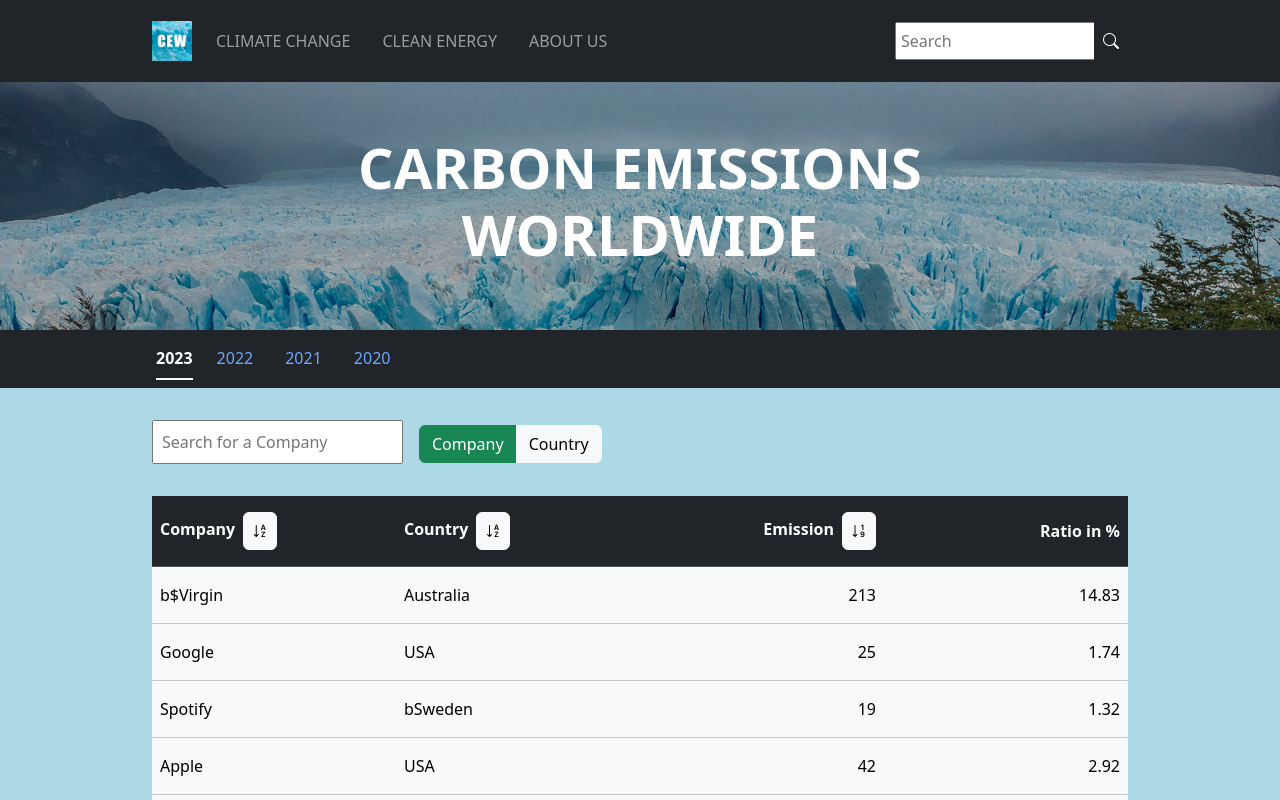
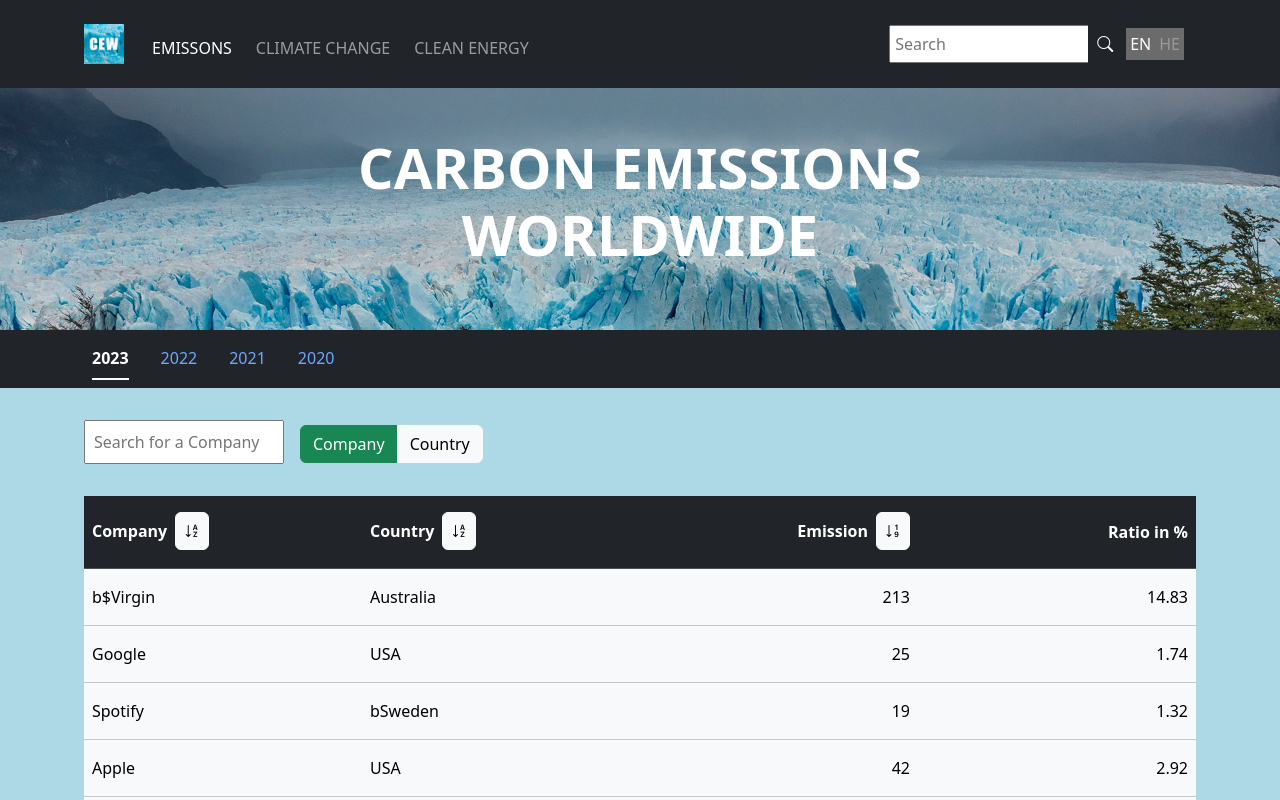
Before and after one commit to insect2510/IWPA01, a plain HTML site: page index.html in a window 1280 px wide. Shown: the top 800 px of the page. Drawn offline with nearby package versions, Linux system fonts and the light colour scheme.

Commit message:
Sprachwaehler eingebaut

```diff
--- a/carbon.css
+++ b/carbon.css
@@ -7,7 +7,7 @@ html {
 /* The hero image */
 .hero-image {
   /* Use "linear-gradient" to add a darken background effect to the image. This will make the text easier to read */
-  background-image: linear-gradient(rgba(0, 0, 0, 0.2), rgba(0, 0, 0, 0.3)), url("img/carbon-hero.jpg");
+  background-image: linear-gradient(rgba(0, 0, 0, 0.2), rgba(0, 0, 0, 0.1)), url("img/carbon-hero.jpg");
 
   /* Set a specific height */
   height: 250px;
--- a/carbon.js
+++ b/carbon.js
@@ -2,11 +2,13 @@
 let arrowCss = ["bi bi-sort-alpha-down", "bi bi-sort-alpha-up-alt", "bi bi-sort-numeric-down", "bi bi-sort-numeric-up-alt"];
 let arrow = [arrowCss[0], arrowCss[0], arrowCss[2]];
 let btnActiveCss = "btn btn-success", btnInactiveCss = "btn btn-light";
-let buttonColor = [btnInactiveCss, btnInactiveCss, btnInactiveCss];
+let iconColor = [btnInactiveCss, btnInactiveCss, btnInactiveCss];
 let filterButtonColor = [btnActiveCss, btnInactiveCss];
-let dir = 0, column = 0, totalEmission, myArr, myArrLenght, ratioText, ratioNumber, tableLenght;
+let dir = 0, column = 0, totalEmission, myArr, myArrLenght, tableLenght;
 let tableHead = ["Company", "Country", "Emission", "Ratio in %"];
 let searchFor = tableHead[0];
+let htmlFilter = "";
+let htmlTable = "";
 
 writeHtmlFilter();
 
@@ -74,57 +76,55 @@ function isEmissionNumber(myArr) {
 
 // HTML für Filter erzeugen
 function writeHtmlFilter() {
-  let text1 = "";
   // erzeugt Filter Button
-  text1 += "<input class='me-3 p-2 mb-3' type='text' id='myFilter' onkeyup='myFilter(" + column + ")' placeholder='Search for a " + searchFor + "' title='Type in a " + searchFor + "'>";
-  text1 += "<div class='btn-group me-3'>";
+ htmlFilter = "<input style='max-width: 200px;' class='me-3 p-2 mb-3' type='text' id='myFilter' onkeyup='myFilter(" + column + ")' placeholder='Search for a " + searchFor + "' title='Type in a " + searchFor + "'>";
+ htmlFilter += "<div class='btn-group me-0'>";
   for (h = 0; h < (tableHead.length - 2); h++) {
-    text1 += "<button type='button' class='" + filterButtonColor[h] + "' onclick='changeFilterButton(" + h + ")'>" + tableHead[h];
-    text1 += "</button>";
+   htmlFilter += "<button type='button' class='" + filterButtonColor[h] + "' onclick='changeFilterButton(" + h + ")'>" + tableHead[h];
+   htmlFilter += "</button>";
   }
-  text1 += "</div>";
-  document.getElementById("jsFilter").innerHTML = text1;
+ htmlFilter += "</div>";
+  document.getElementById("jsFilter").innerHTML = htmlFilter;
 }
 
 // HTML für Tabelle aus Array erzeugen
 function writeHtmlTable(myArr) {
   let x = 0;
-  let text2 = "";
 
   // Tabelle anlegen
-  text2 += "<table class='table table-hover table-light' id='javaTable'>";
-  text2 += "<tr class='table-dark'>";
+  htmlTable = "<table class='table table-hover table-light' id='javaTable'>";
+  htmlTable += "<tr class='table-dark'>";
 
   // Tabellenkopf erzeugen
   for (x = 0; x < tableHead.length - 1; x++) {
-    text2 += "<th class='px-2 py-3 align-top w-25";
+    htmlTable += "<th class='px-2 py-3 align-top w-25";
     if (x == 2) {
-      text2 += " text-end";
+      htmlTable += " text-end";
     };
-    text2 += "'>" + tableHead[x];
-    text2 += "<button type='button' class='" + buttonColor[x] + " ms-2 px-2' onclick='mySort(myArr, " + (x + 1) + ")'>";
-    text2 += "<span class='" + arrow[x] + " aria-hidden='true'></span></button></th>";
+    htmlTable += "'><div class='d-inline-flex flex-column flex-md-row'><div class='align-self-center'>" + tableHead[x];
+    htmlTable += "</div><div><button type='button' class='" + iconColor[x] + " ms-0 ms-md-2 px-2' onclick='mySort(myArr, " + (x + 1) + ")'>";
+    htmlTable += "<span class='" + arrow[x] + " aria-hidden='true'></span></button></div></th>";
   }
-  text2 += "<th class='px-2 text-end align-middle'><div>" + tableHead[3] + "</div></th>";
-  text2 += "</tr>";
+  htmlTable += "<th class='px-2 py-3 py-md-4 text-end align-top align-md-middle'><div>" + tableHead[3] + "</div></div></th>";
+  htmlTable += "</tr>";
 
   // Array auslesen und Tabellenfelder erzeugen
   for (x = 0; x < myArr.length; x++) {
-    text2 += "<tr><td class='px-2 py-3 w-25'>" + myArr[x].unternehmen + "</td>"
-    text2 += "<td class='px-2 py-3 w-25'>" + myArr[x].land + "</td>"
-    text2 += "<td class='px-2 py-3 text-end w-25'>" + myArr[x].verbrauch + "</td>";
-    //Anteil eines Landes an der gesamten Emission berechnen und als Text mit 2 Stellen nach Komma umwandeln
-    ratioText = (myArr[x].verbrauch / totalEmission * 100).toFixed(2);
-    text2 += "<td class='px-2 py-3 text-end w-25'>" + ratioText + "</td></tr>";
+    htmlTable += "<tr><td class='px-2 py-3 w-25'>" + myArr[x].unternehmen + "</td>"
+    htmlTable += "<td class='px-2 py-3 w-25'>" + myArr[x].land + "</td>"
+    htmlTable += "<td class='px-2 py-3 text-end w-25'>" + myArr[x].verbrauch + "</td>";
+    //Anteil eines Landes an der gesamten Emission berechnen und mit 2 Stellen nach Komma umwandeln
+    ratioEmission = (myArr[x].verbrauch / totalEmission * 100).toFixed(2);
+    htmlTable += "<td class='px-2 py-3 text-end w-25'>" + ratioEmission + "</td></tr>";
 
   }
 
   // Zeile für keine Einträge vorhanden erzeugen und ausblenden
-  text2 += "<tr style='display: none'><td class='p-3'><em>no entries</em></td><td class='p-3'> </td><td class='p-3'> </td><td class='p-3'> </td></tr>";
+  htmlTable += "<tr style='display: none'><td class='p-3'><em>no entries</em></td><td class='p-3'> </td><td class='p-3'> </td><td class='p-3'> </td></tr>";
   // Tabelle schließen
-  text2 += "</table>";
+  htmlTable += "</table>";
   // erzeugtes HTML im DOM aktuallisieren
-  document.getElementById("jsTableDom").innerHTML = text2;
+  document.getElementById("jsTableDom").innerHTML = htmlTable;
 };
 
 function myFilter(column) {
@@ -165,7 +165,7 @@ function changeFilterButton(button) {
     searchFor = tableHead[0];
     column = 0;
     writeHtmlFilter();
-    //writeHtmlTable(myArr);
+    writeHtmlTable(myArr);
   }
   else {
     filterButtonColor[0] = btnInactiveCss;
@@ -173,7 +173,7 @@ function changeFilterButton(button) {
     searchFor = tableHead[1];
     column = 1;
     writeHtmlFilter();
-    //writeHtmlTable(myArr);
+    writeHtmlTable(myArr);
   }
 }
 
@@ -192,7 +192,7 @@ function mySort(myArr2, spalte) {
   if (dir == 0 && spalte == 1) {
     dir = !dir;
     arrow[0] = arrowCss[0];
-    buttonColor = [btnActiveCss, btnInactiveCss, btnInactiveCss];
+    iconColor = [btnActiveCss, btnInactiveCss, btnInactiveCss];
     myArr2.sort(function (a, b) {
       let x = a.unternehmen.toLowerCase();
       let y = b.unternehmen.toLowerCase();
@@ -205,7 +205,7 @@ function mySort(myArr2, spalte) {
   else if (dir == 1 && spalte == 1) {
     arrow[0] = arrowCss[1];
     dir = !dir;
-    buttonColor = [btnActiveCss, btnInactiveCss, btnInactiveCss];
+    iconColor = [btnActiveCss, btnInactiveCss, btnInactiveCss];
     myArr.sort(function (a, b) {
       let x = a.unternehmen.toLowerCase();
       let y = b.unternehmen.toLowerCase();
@@ -218,7 +218,7 @@ function mySort(myArr2, spalte) {
   else if (dir == 0 && spalte == 2) {
     arrow[1] = arrowCss[0];
     dir = !dir;
-    buttonColor = [btnInactiveCss, btnActiveCss, btnInactiveCss];
+    iconColor = [btnInactiveCss, btnActiveCss, btnInactiveCss];
     myArr2.sort(function (a, b) {
       let x = a.land.toLowerCase();
       let y = b.land.toLowerCase();
@@ -231,7 +231,7 @@ function mySort(myArr2, spalte) {
   else if (dir == 1 && spalte == 2) {
     arrow[1] = arrowCss[1];
     dir = !dir;
-    buttonColor = [btnInactiveCss, btnActiveCss, btnInactiveCss];
+    iconColor = [btnInactiveCss, btnActiveCss, btnInactiveCss];
     myArr2.sort(function (a, b) {
       let x = a.land.toLowerCase();
       let y = b.land.toLowerCase();
@@ -244,7 +244,7 @@ function mySort(myArr2, spalte) {
   else if (dir == 0 && spalte == 3) {
     arrow[2] = arrowCss[2];
     dir = !dir;
-    buttonColor = [btnInactiveCss, btnInactiveCss, btnActiveCss];
+    iconColor = [btnInactiveCss, btnInactiveCss, btnActiveCss];
     myArr2.sort(function (a, b) {
       let x = Number(a.verbrauch);
       let y = Number(b.verbrauch);
@@ -257,7 +257,7 @@ function mySort(myArr2, spalte) {
   else if (dir == 1 && spalte == 3) {
     arrow[2] = arrowCss[3];
     dir = !dir;
-    buttonColor = [btnInactiveCss, btnInactiveCss, btnActiveCss];
+    iconColor = [btnInactiveCss, btnInactiveCss, btnActiveCss];
     myArr2.sort(function (a, b) {
       let x = Number(a.verbrauch);
       let y = Number(b.verbrauch);
@@ -270,3 +270,20 @@ function mySort(myArr2, spalte) {
   writeHtmlTable(myArr2);
   return myArr2;
 }
+
+function setLanguage(language) {
+if (language == 0) {
+  document.getElementById("hauptnavigation").style = "float: left;";
+  document.getElementById("langEn").style = "color: #fff;";
+  document.getElementById("langHe").style = "color: #999;";
+
+}
+else {
+  document.getElementById("hauptnavigation").style = "float: right;";
+  document.getElementById("langEn").style = "color: #999;";
+  document.getElementById("langHe").style = "color: #fff;";
+
+
+}
+
+}
--- a/index.html
+++ b/index.html
@@ -7,55 +7,62 @@
   <title>Carbon Emissions Worldwide</title>
   <link rel="icon" type="image/x-icon" href="img/favicon.png">
   <link rel="stylesheet" href="https://cdn.jsdelivr.net/npm/bootstrap@5.3.2/dist/css/bootstrap.min.css">
-  <script src="https://ajax.googleapis.com/ajax/libs/jquery/3.7.1/jquery.min.js"></script>
-  <script src="https://cdn.jsdelivr.net/npm/bootstrap@5.3.2/dist/js/bootstrap.bundle.min.js"></script>
   <link href=" https://cdn.jsdelivr.net/npm/bootstrap-icons@1.11.3/font/bootstrap-icons.min.css " rel="stylesheet">
   <link rel="stylesheet" href="carbon.css">
 </head>
 
 <body class="bg-dark">
   <!-- Header Menü -->
-  <nav class="navbar navbar-expand-md navbar-dark bg-dark py-3 fixed-top">
-    <div class="container-fluid" style="max-width: 1000px;">
+  <nav class="navbar navbar-expand-md bg-dark navbar-dark py-3 fixed-top">
+    <div class="container-fluid" style="max-width: 1136px;">
       <a class="navbar-brand" href="#"><img src="img/carbon-logo.jpg" style="width:40px"></a>
       <button class="navbar-toggler" type="button" data-bs-toggle="collapse" data-bs-target="#mynavbar">
         <span class="navbar-toggler-icon"></span>
       </button>
-      <div class="collapse navbar-collapse" id="mynavbar">
+      <div class="collapse navbar-collapse justify-content-center-md" id="mynavbar">
 
-        <ul class="navbar-nav me-auto">
-          <li class="nav-item pe-3">
-            <a class="nav-link text-uppercase" href="#">Climate Change</a>
+        <ul class="navbar-nav me-auto pt-2 text-uppercase" data-bs-theme="dark">
+          <li class="nav-item px-3 pt-1 p-md-1">
+            <a class="nav-link active" href="#">Emissons</a>
           </li>
-          <li class="nav-item pe-3">
-            <a class="nav-link text-uppercase" href="#">Clean Energy</a>
+          <li class="nav-item px-3 py-2 p-md-1">
+            <a class="nav-link" href="#">Climate Change</a>
           </li>
-          <li class="nav-item pe-3">
-            <a class="nav-link text-uppercase" href="#">About Us</a>
+          <li class="nav-item px-3 py-2 p-md-1">
+            <a class="nav-link" href="#">Clean Energy</a>
           </li>
-
         </ul>
 
-        <form class="btn-group border-1">
+        <form class="btn-group border-1 px-3 py-4 p-md-1">
           <input class="p-1" type="text" placeholder="Search" style="max-width: 200px;">
           <i class="btn btn-dark bi-search px-2 rounded-0 border-1" type="button"></i>
         </form>
+        <div class="btn-group me-2" role="group" data-bs-theme="dark" id="lang">
+          <button type="button" class="my-1 p-1 border-0" style="color: #fff;" id="langEn" onclick="setLanguage(0)">
+            EN
+          </button>
+          <button type="button" class="my-1 me-1 p-1 border-0" style="color: #999;" id="langHe" onclick="setLanguage(1)">
+            HE
+          </button>
+        </div>
 
       </div>
     </div>
   </nav>
 
-    <!-- Hero Image -->
+  <!-- Hero Image -->
   <div class="hero-image container-fluid">
     <div class="hero-text">
       <h1 class="text-uppercase display-4 py-5" style="font-weight: 800">Carbon Emissions worldwide</h1>
     </div>
   </div>
 
-  <div style="max-width: 1000px; margin: auto;">
-    <ul class="nav nav-underline p-2" data-bs-theme="dark">
+  <!-- Hauptnavigation -->
+  <div class="container" style="max-width: 1136px; margin: auto;" id="test">
+    <ul style="float: left;" class="nav nav-underline p-2 bg-dark navbar-dark" data-bs-theme="dark"
+      id="hauptnavigation">
       <li class="nav-item">
-        <a class="nav-link active text-uppercase mx-2" aria-current="page" href="#">2023</a>
+        <a class="nav-link active text-uppercase me-3" aria-current="page" href="#">2023</a>
       </li>
       <li class="nav-item">
         <a class="nav-link text-uppercase me-3" href="#">2022</a>
@@ -64,13 +71,12 @@
         <a class="nav-link text-uppercase me-3" href="#">2021</a>
       </li>
       <li class="nav-item">
-        <a class="nav-link text-uppercase me-3" href="#">2020</a>
+        <a class="nav-link text-uppercase me-0" href="#">2020</a>
       </li>
     </ul>
   </div>
-
-  <div style="background-color: lightblue; min-height: 50%">
-    <div class="container-fluid py-3" style="max-width: 1000px; margin: auto;">
+  <div style="background-color: lightblue; min-height: 50%; clear:both;">
+    <div class="container-fluid py-3" style="max-width: 1136px; margin: auto;">
 
       <!-- Filter Elemente -->
       <p class=" mt-3" id="jsFilter"></p>
@@ -80,25 +86,35 @@
     </div>
   </div>
 
+
   <!-- Footer Navigation -->
-  <nav class="navbar navbar-expand-sm navbar-dark bg-dark">
-
-    <div class="container-fluid" style="max-width: 1000px;">
-      <ul class="navbar-nav">
+  <div class="container-fluid" style="max-width: 1136px;">
+    <nav class="navbar navbar-expand-sm navbar-dark bg-dark py-5">
+      <ul class="navbar-nav text-uppercase me-auto">
         <li class="nav-item pe-3">
-          <a class="nav-link" href="#">Legal</a>
+          <a class="nav-link" href="#">Imprint</a>
         </li>
         <li class="nav-item pe-3">
-          <a class="nav-link" href="#">Imprint</a>
+          <a class="nav-link" href="#">Privacy</a>
+        </li>
+        <li class="nav-item pe-3">
+          <a class="nav-link" href="#">About Us</a>
         </li>
         <li class="nav-item pe-3">
           <a class="nav-link" href="#">Support our Work</a>
         </li>
       </ul>
-    </div>
+      <span class="navbar-text me-2 my-3">Photo by Oliver Hartmann</span>
+    </nav>
 
-  </nav>
-  <script type="text/javascript" src="carbon.js">
-  </script>
+  </div>
+
+
+  <script type="text/javascript" src="carbon.js"> </script>
+  <script src="https://ajax.googleapis.com/ajax/libs/jquery/3.7.1/jquery.min.js"></script>
+  <script src="https://cdn.jsdelivr.net/npm/bootstrap@5.3.2/dist/js/bootstrap.bundle.min.js"></script>
+
+
 </body>
+
 </html>
```
